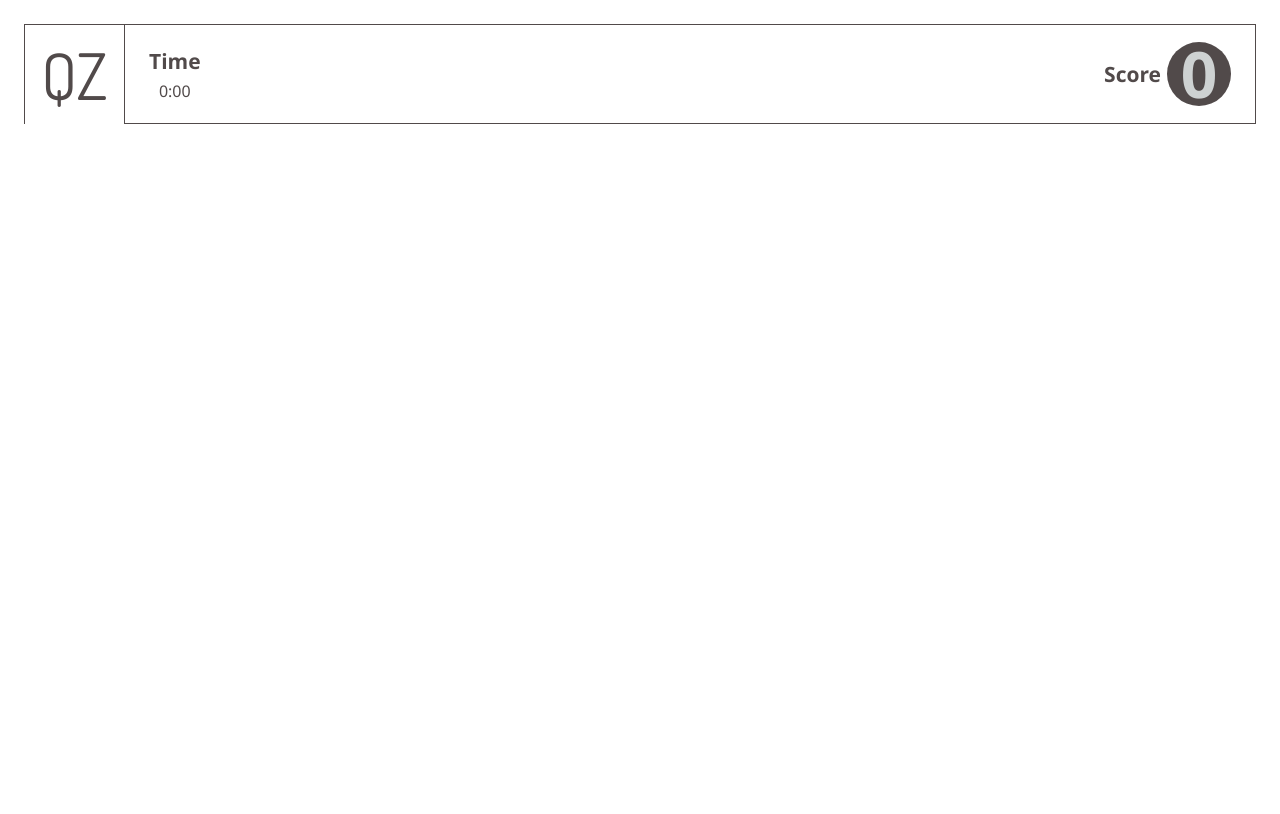
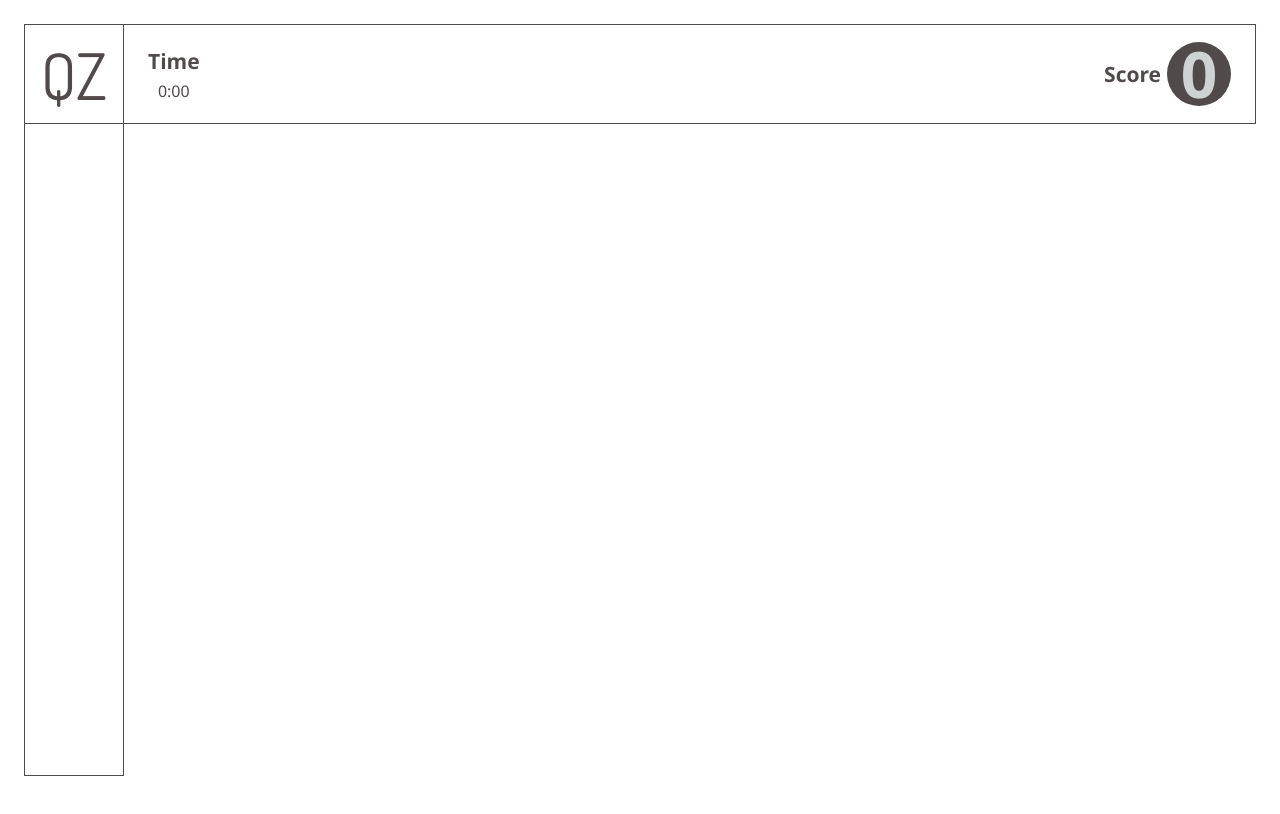
Before and after one commit to sriveer-me/quiz-app-game, a Vue app: page / in a window 1280 px wide. Shown: the top 814 px of the page. Built offline with nearby package versions, Linux system fonts and the light colour scheme; some icons are missing.

Commit message:
fixed both the border and height issue of the website as a whole.

```diff
--- a/src/App.vue
+++ b/src/App.vue
@@ -2,7 +2,19 @@
     <div class="frame">
         <h1 class="icon-area icon-font">QZ</h1>
         <TopBar />
-        <div class="left-bar"></div>
+        <div class="left-bar">
+            <div class="icon-box">
+                <Icon size="32" color="#514A4A">
+                    <Linkedin />
+                </Icon>
+                <Icon size="32" color="#514A4A">
+                    <FirefoxBrowser />
+                </Icon>
+                <Icon size="32" color="#514A4A">
+                    <Github />
+                </Icon>
+            </div>
+        </div>
         <div class="content-area"></div>
     </div>
 </template>
@@ -24,7 +36,7 @@
         height: 100vh;
 
         @include for-tablet-portrait-up{
-            margin: var(--spacing-large);
+            padding: var(--spacing-large);
 
             grid-template-columns: 100px 1fr;
             grid-template-rows: 100px 1fr;
@@ -33,24 +45,42 @@
 
     .icon-area{
         grid-area: icon-area;
-        border-top: 1px solid $dark;
-        border-left: 1px solid $dark;
+        border: 1px solid $dark;
 
         display: flex;
         justify-content: center;
         align-items: center;
     }
+
+    .left-bar{
+        grid-area: left-bar;
+        border-left: 1px solid $dark;
+        border-right: 1px solid $dark;
+        border-bottom: 1px solid $dark;
+
+        display: flex;
+        flex-direction: column;
+        justify-content: flex-end;
+    }
 </style>
 
 <script>
 import {isMobile,isTablet,isDesktop} from '@/js/breakpoints.js';
+import TopBar from '@/components/TopBar.vue';
 
-import TopBar from '@/components/TopBar.vue';
+import {Icon} from '@vicons/utils';
+import Linkedin from '@vicons/fa/Linkedin'
+import FirefoxBrowser from '@vicons/fa/FirefoxBrowser'
+import Github from '@vicons/fa/Github'
 
 export default {
     name: "App",
     components:{
-        TopBar
+        TopBar,
+        Icon,
+        Linkedin,
+        FirefoxBrowser,
+        Github
     },
     data(){
         return{
--- a/src/components/TopBar.vue
+++ b/src/components/TopBar.vue
@@ -19,7 +19,10 @@
 
     .top-bar{
         grid-area: top-bar;
-        border: 1px solid $dark;
+        border-top: 1px solid $dark;
+        border-right: 1px solid $dark;
+        border-bottom: 1px solid $dark;
+
         padding: 0 var(--spacing-large);
 
         display: flex;
```
Also changed, not shown: package.json (+9 -0 lines), 1 other file (tests, documents, lock files or other folders).
